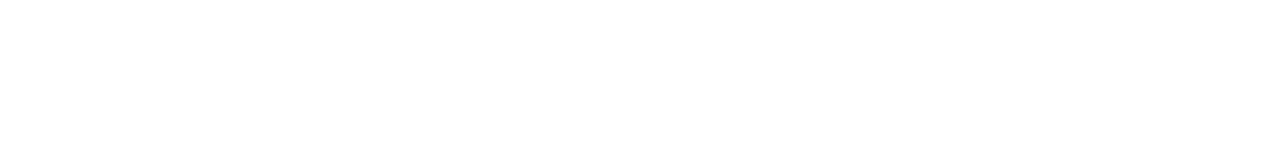
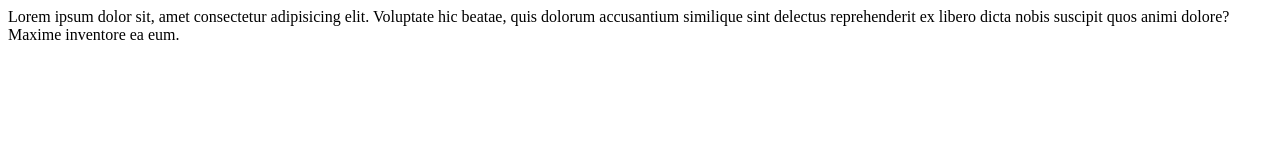
Before and after one commit to denver1981denver/den, a plain HTML site: page index.html in a window 1280 px wide. Drawn offline with Linux system fonts and the light colour scheme.

Commit message:
добавил текст

```diff
--- a/index.html
+++ b/index.html
@@ -8,7 +8,9 @@
   <link rel="stylesheet" href="style.css">
 </head>
 <body>
-  <div></div>
+  <div>
+    Lorem ipsum dolor sit, amet consectetur adipisicing elit. Voluptate hic beatae, quis dolorum accusantium similique sint delectus reprehenderit ex libero dicta nobis suscipit quos animi dolore? Maxime inventore ea eum.
+  </div>
   <script src="script.js"></script>
 </body>
 </html>
```
